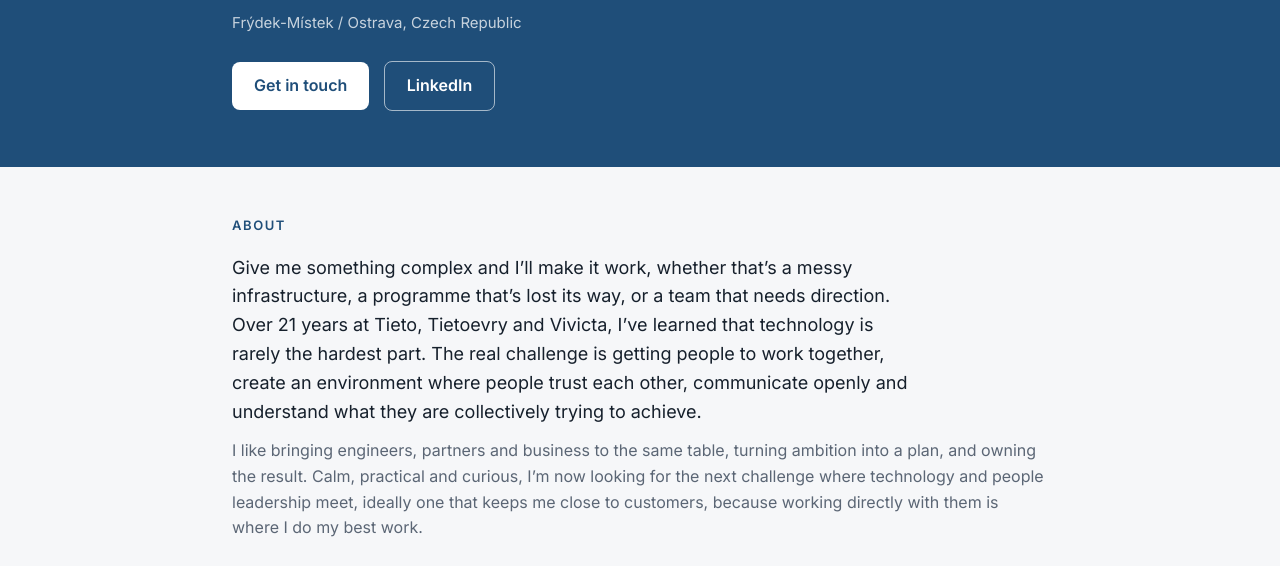
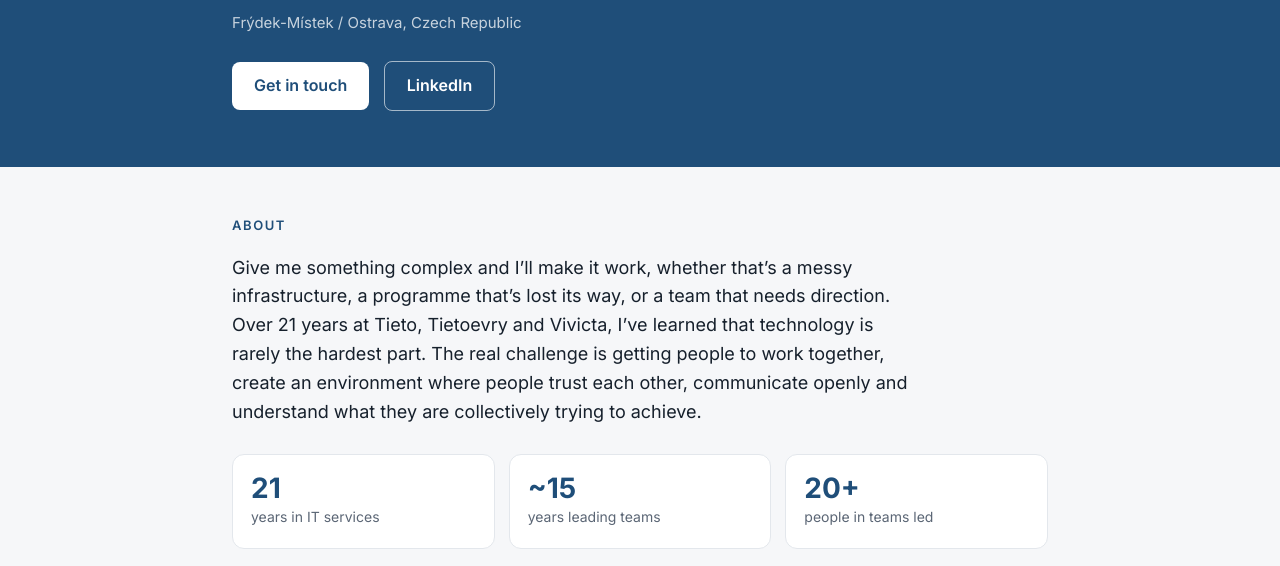
Before and after one commit to vrobemar/vrobel.net, a plain HTML site: page index.html in a window 1280 px wide. Shown: the part 373-939 px from the top of the page. Drawn offline with Linux system fonts and the light colour scheme.

Commit message:
Shorten About text
Co-Authored-By: Claude Opus 5.5 <noreply@anthropic.com>
Claude-Session: https://claude.ai/code/session_01Rg2rnBJTJEKDSgmiAPgDe5

```diff
--- a/index.html
+++ b/index.html
@@ -90,7 +90,6 @@
   <section id="about">
     <h2>About</h2>
     <p class="lead">Give me something complex and I’ll make it work, whether that’s a messy infrastructure, a programme that’s lost its way, or a team that needs direction. Over 21 years at Tieto, Tietoevry and Vivicta, I’ve learned that technology is rarely the hardest part. The real challenge is getting people to work together, create an environment where people trust each other, communicate openly and understand what they are collectively trying to achieve.</p>
-    <p class="muted">I like bringing engineers, partners and business to the same table, turning ambition into a plan, and owning the result. Calm, practical and curious, I’m now looking for the next challenge where technology and people leadership meet, ideally one that keeps me close to customers, because working directly with them is where I do my best work.</p>
     <div class="stats">
       <div class="stat"><b>21</b><span>years in IT services</span></div>
       <div class="stat"><b>~15</b><span>years leading teams</span></div>
```
